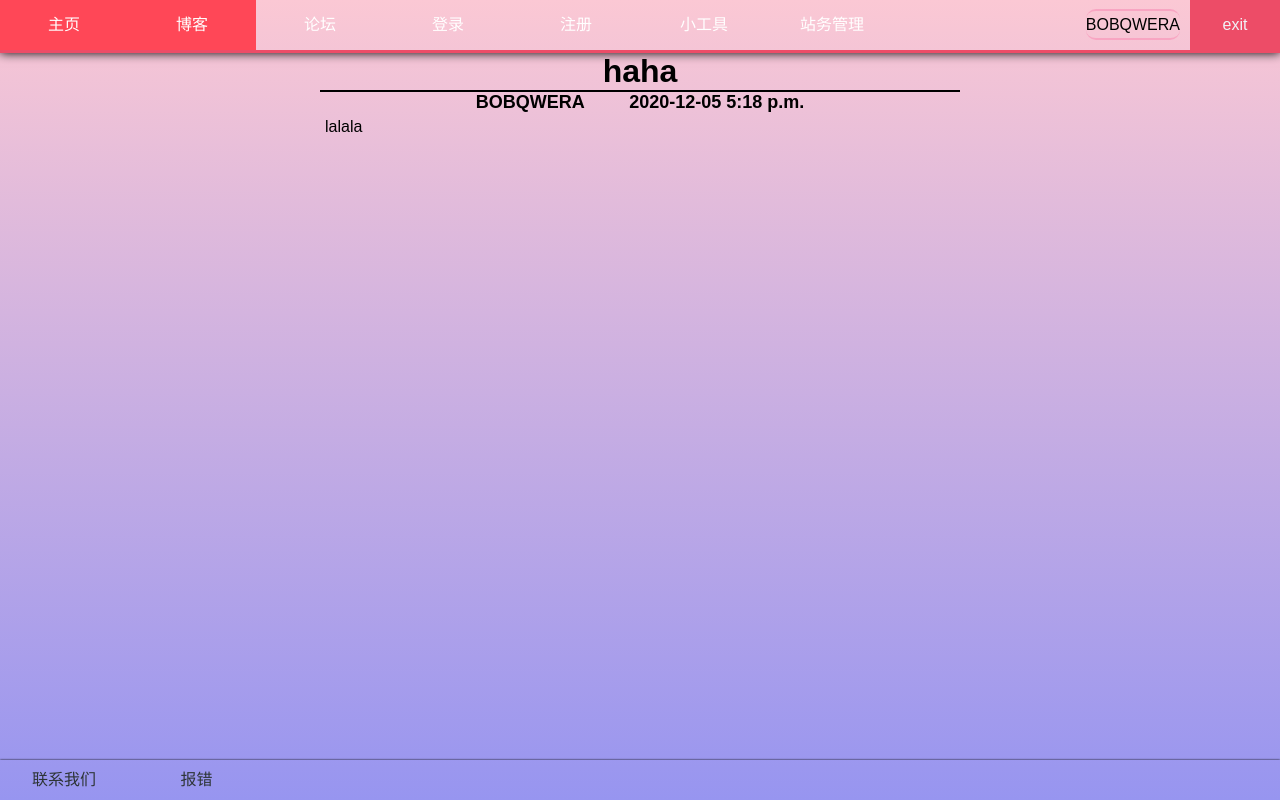
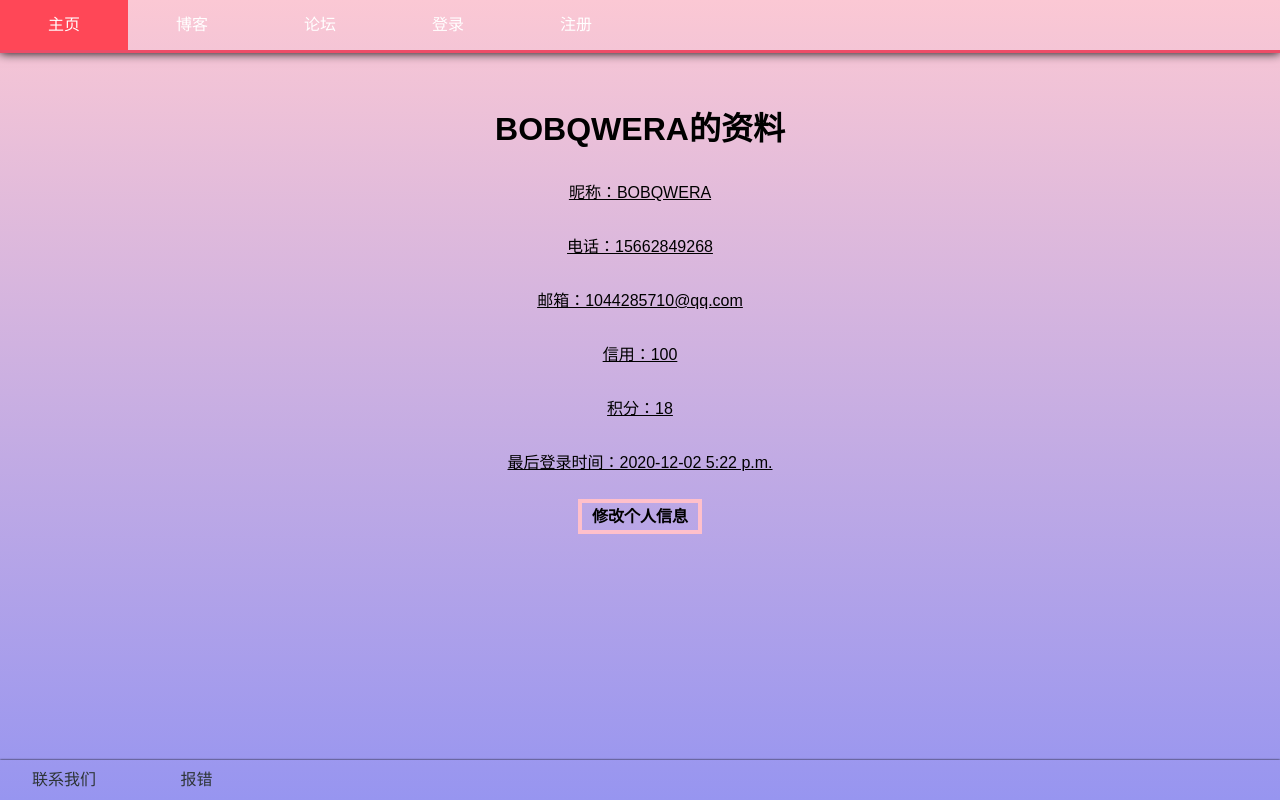
Before and after one commit to BOBQWERA/school-django-vue, a Django app: template templates/test.html in a window 1280 px wide. Run offline with Django 3.2, Linux system fonts and the light colour scheme; the template is opened without the code that fills it, so the values that code supplies are empty.

Commit message:
2020/12/11-2

```diff
--- /dev/null
+++ b/static/css/detail.css
@@ -0,0 +1,32 @@
+.message {
+    width: 50vw;
+    margin-left: 50%;
+    transform: translateX(-50%);
+    margin-top: 50px;
+    text-align: center;
+}
+
+.message p{
+    margin-top: 30px;
+    text-decoration: underline;
+}
+
+.change{
+    width: 50vw;
+    margin-left: 50%;
+    transform: translateX(-50%);
+    text-align: center;
+    margin-top: 30px;
+}
+
+.change a{
+    color: black;
+    text-decoration: none;
+    padding: 5px 10px;
+    border: 4px solid pink;
+    font-weight: 600;
+}
+
+.change a:hover{
+    border: 4px solid gray;
+}
--- a/static/css/examine.css
+++ b/static/css/examine.css
@@ -75,4 +75,5 @@
 .mid {
     margin-top: 50px;
     border-bottom: 2px solid gray;
+    margin-bottom: 20px;
 }
--- a/templates/test.html
+++ b/templates/test.html
@@ -3,12 +3,12 @@
 <head>
     <meta charset="UTF-8">
     <meta name="viewport" content="width=device-width, initial-scale=1.0">
-    <title>Article</title>
+    <title>Detail</title>
     <link rel="stylesheet" href="/static/css/header.css">
     <link rel="stylesheet" href="/static/css/footer.css">
     <link rel="stylesheet" href="/static/css/bar.css">
 
-<link rel="stylesheet" href="/static/css/article.css">
+<link rel="stylesheet" href="/static/css/detail.css">
 
 </head>
 <body>
@@ -20,35 +20,22 @@
             <a href="/user/login/" class="head">登录</a>
             <a href="/user/register/" class="head">注册</a>
 
-            <a href="/tools/" class="head">小工具</a>
-
-            <a href="/examine/" class="head">站务管理</a>
-
-
         </nav>
-
-        <div class="user"><a href="/user/BOBQWERA" id='user'>BOBQWERA</a></div>
-        <div id="exit"><a href="/user/exit/" >exit</a></div>
 
     </div>
 
-<div class="article">
-<h1>haha</h1>
 <div class="message">
-<a href="/user/BOBQWERA/">BOBQWERA</a>
-<h2>2020-12-05 5:18 p.m.</h2></div>
-<div class="text"><p>lalala</p>
+    <h1>BOBQWERA的资料</h1>
+    <p>昵称：BOBQWERA</p>
+    <p>电话：15662849268</p>
+    <p>邮箱：1044285710@qq.com</p>
+    <p>信用：100</p>
+    <p>积分：18</p>
+    <p>最后登录时间：2020-12-02 5:22 p.m.</p>
 </div>
+<div class="change">
+    <a href="btn" class="btn">修改个人信息</a>
 </div>
-{% if logined %}
-<div class="other">
-    <a href="like" class="like">点赞</a>
-    <a href="report" class="report">举报</a>
-</div>
-{% endif %}
-<script>
-    document.getElementsByClassName('head')[1].setAttribute('id','ani')
-</script>
 
     <footer>
         <nav>
--- a/templates/user/register.html
+++ b/templates/user/register.html
@@ -24,8 +24,6 @@
     </div>
     <button type="submit" class="submit">register</button>
 </form>
-    <div class="other">
-    </div>
 </div>
 {% if blank %}
 <!---->
--- a/templates/user/self_space.html
+++ b/templates/user/self_space.html
@@ -70,7 +70,7 @@
         {% endfor %}
     </div>
     <a href="/blog/write/" class="write btn">写博客</a>
-    <a href="/blog/write/" class="message btn">详细信息</a>
+    <a href="/user/{{username}}/detail" class="message btn">详细信息</a>
     <a href="/blog/write/" class="data btn">动态</a>
 
 </aside>
--- a/user/urls.py
+++ b/user/urls.py
@@ -11,4 +11,6 @@ urlpatterns = [
     path('<str:username>/add/<str:friend>', views.add_friend, name='add'),
     path('<str:username>/refuse/<str:friend>', views.refuse, name='refuse'),
     path('<str:username>/', views.userspace, name='userspace'),
+    path('<str:username>/detail',views.detail,name='user_detail'),
+    path('<str:username>/change',views.change,name='user_change'),
 ]
```
Also changed, not shown: function.py (+31 -3 lines), templates/user/change.html (added, +43 -0 lines), templates/user/detail.html (added, +24 -0 lines), user/views.py (+27 -12 lines), db.sqlite3.
